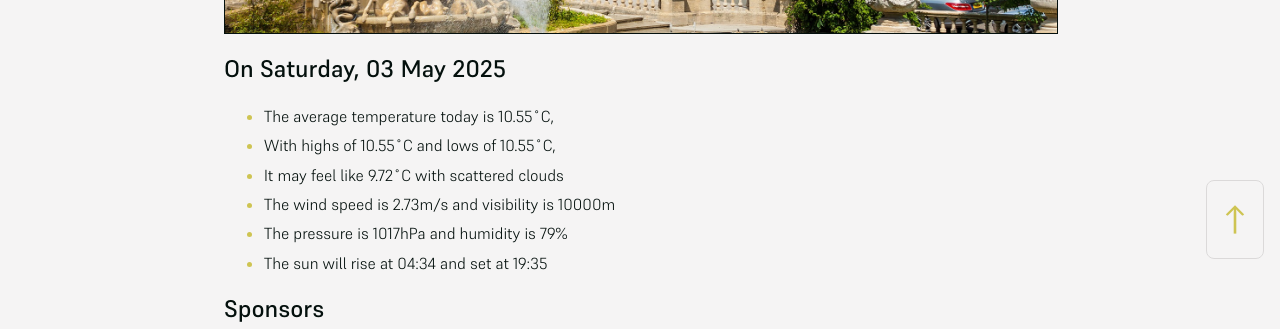
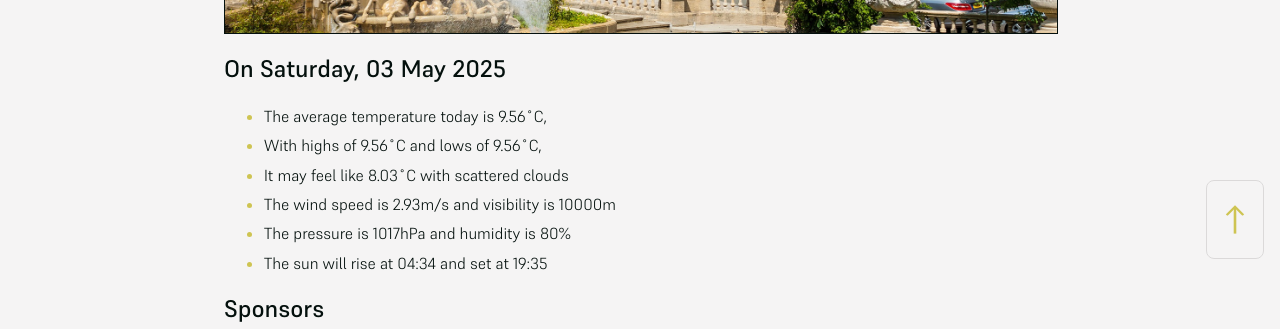
Before and after one commit to mat-0/cheltenham-open-data, a Jekyll site: the page built from index.md, in a window 1280 px wide. Shown: the part 625-954 px from the top of the page. Built offline with Jekyll 4.4.1, drawn with Linux system fonts in a browser that asks for light colours.

Commit message:
Updated 2025-05-03 21:57:42

```diff
--- a/index.md
+++ b/index.md
@@ -10,11 +10,11 @@ seo: Menu
 <!-- weather_marker starts -->
 ## On Saturday, 03 May 2025
 
-- The average temperature today is 10.55˚C,
-- With highs of 10.55˚C and lows of 10.55˚C,
-- It may feel like 9.72˚C with scattered clouds
-- The wind speed is 2.73m/s and visibility is 10000m
-- The pressure is 1017hPa and humidity is 79%
+- The average temperature today is 9.56˚C,
+- With highs of 9.56˚C and lows of 9.56˚C,
+- It may feel like 8.03˚C with scattered clouds
+- The wind speed is 2.93m/s and visibility is 10000m
+- The pressure is 1017hPa and humidity is 80%
 - The sun will rise at 04:34 and set at 19:35
 
 <!-- weather_marker ends -->
```
Also changed, not shown: _data/flood.json (+5 -69 lines), _pages/news.md (+5 -5 lines).
